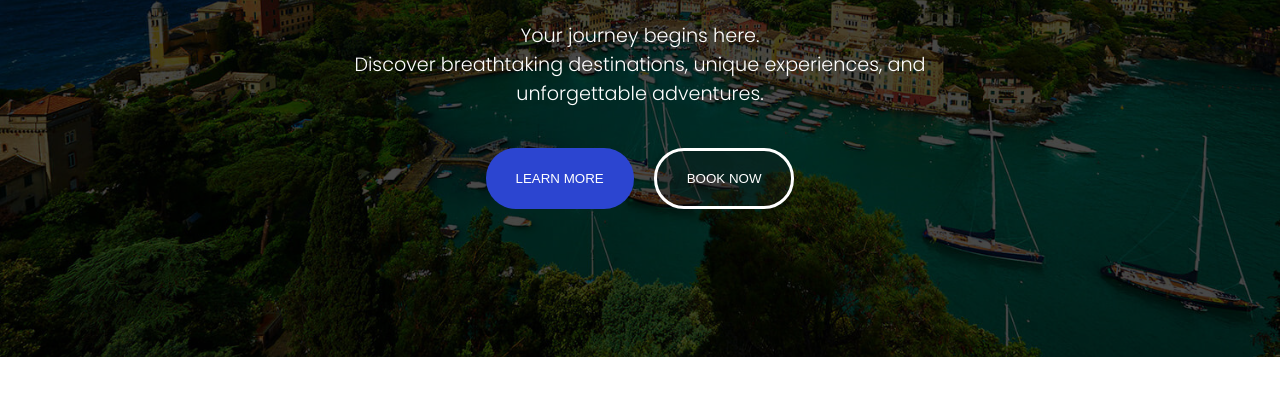
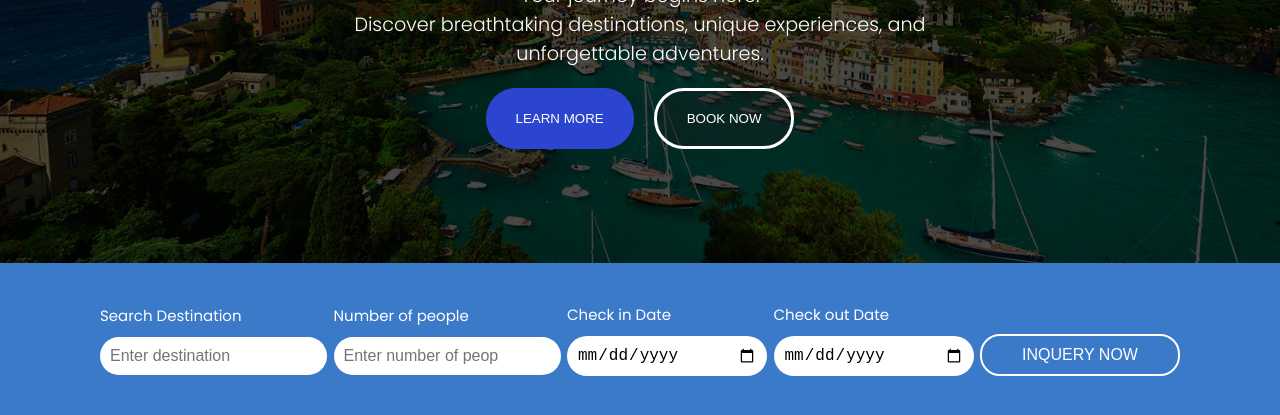
Before and after one commit to qutibaalqasim/Travillo, a plain HTML site: page index.html in a window 1280 px wide. Shown: the part 443-858 px from the top of the page. Before the commit the page ends 800 px from the top, so only its background shows below. Drawn offline with Linux system fonts and the light colour scheme.

Commit message:
finishing the Inquery form

```diff
--- a/index.html
+++ b/index.html
@@ -55,6 +55,27 @@
                 <button class="book-btn">BOOK NOW</button>
             </div>
         </div>
+        <div class="book-form container">
+            <form>
+                <div class="form-group">
+                    <label for="">Search Destination</label>
+                    <input type="text" name="destination" placeholder="Enter destination" />
+                </div>
+                <div class="form-group">
+                    <label for="">Number of people</label>
+                    <input type="number" name="number" id="" placeholder="Enter number of peop" />
+                </div>
+                <div class="form-group">
+                    <label for="">Check in Date</label>
+                    <input class="in" type="date" name="indate" id="">
+                </div>
+                <div class="form-group">
+                    <label for="">Check out Date</label>
+                    <input class="out" type="date" name="outdate" id="">
+                </div>
+                 <button class="INQUERY" type="submit">INQUERY NOW</button>
+            </form>
+        </div>
     </header>
 
 </body>
--- a/main.css
+++ b/main.css
@@ -120,9 +120,9 @@ body{
     flex-direction: column;
     align-items: center;
     justify-content: center;
-    height: 80vh;
+    height: 70vh;
     text-align: center;
-    gap: 40px;
+    gap: 20px;
 }
 
 .subject-title{
@@ -170,3 +170,54 @@ body{
     background-color: #403e3e8c;
     cursor: pointer;
 }
+
+.book-form{
+    background-color: hsl(214, 57%, 51%);
+   position: relative;
+   bottom: 0;
+}
+
+form{
+    display: flex;
+    justify-content: space-between;
+    align-items: center;
+}
+.form-group{
+    display: flex;
+    flex-direction: column;
+    color: white;
+    font-size: 15px;
+    margin: 40px 0;
+    gap: 10px;
+}
+
+input{
+    padding: 10px;
+    border-radius: 20px;
+    border: none;
+    outline: none;
+    font-size: 16px;
+}
+
+.in,
+.out{
+    padding: 10px;
+    width: 200px;
+}
+
+.INQUERY{
+    padding: 10px;
+    width: 200px;
+    margin-top: 30px;
+    border-radius: 20px;
+    border: 2px solid white;
+    background-color: #ffffff00;
+    color: white;
+    font-size: 16px;
+    transition: background-color 0.3s ease-in-out;
+}
+
+.INQUERY:hover{
+    background-color: #ffffff53;
+    cursor: pointer;
+}
```
